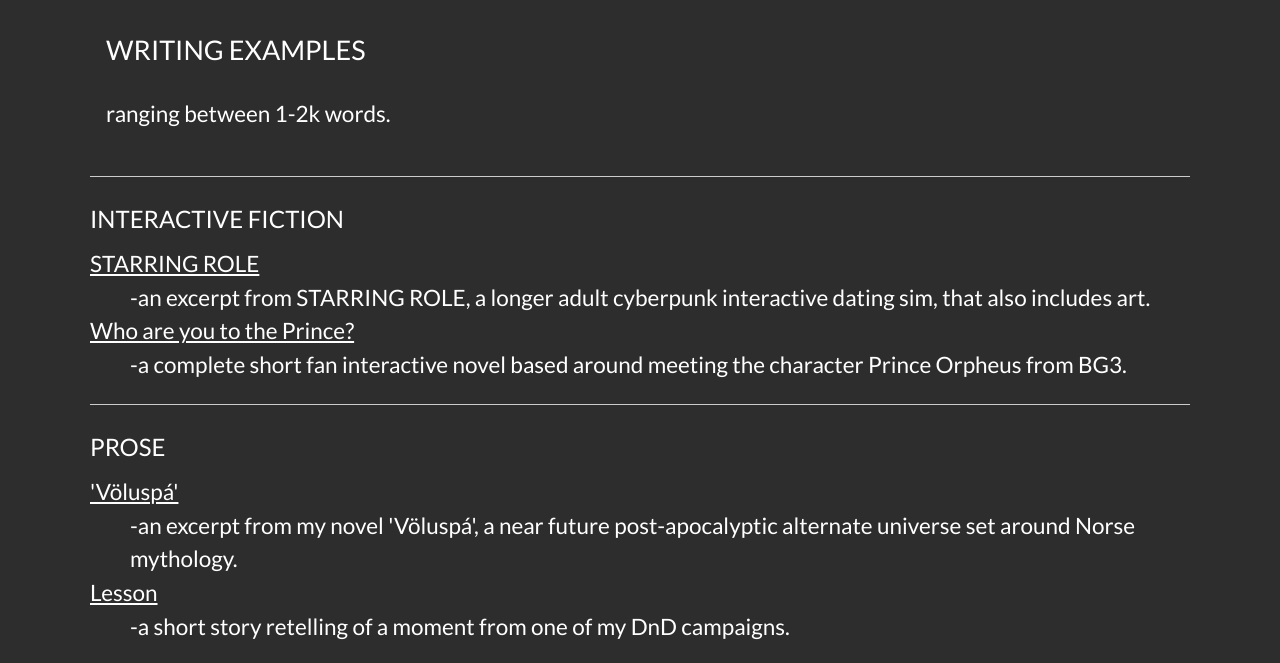
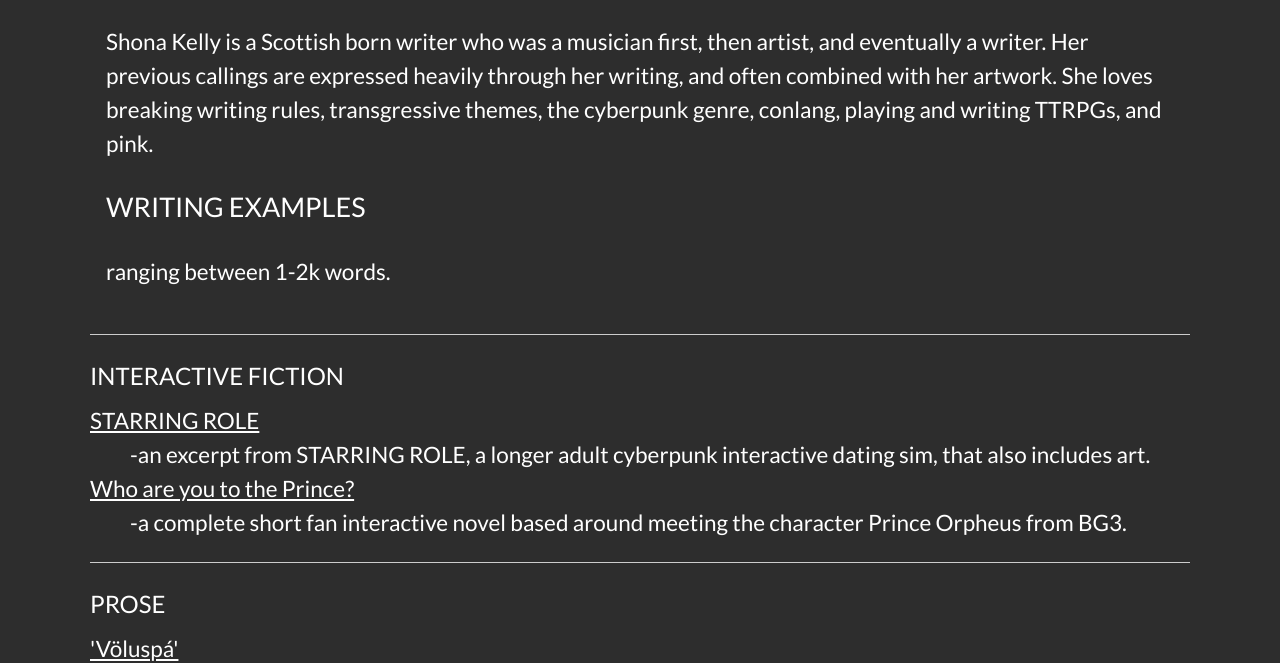
Before and after one commit to Desdimonda/portfolio, a plain HTML site: page index.html in a window 1280 px wide. Shown: the part 138-801 px from the top of the page. Drawn offline with nearby package versions, Linux system fonts and the light colour scheme.

Commit message:
Update index.html

```diff
--- a/index.html
+++ b/index.html
@@ -43,7 +43,7 @@
 
   <div class="w3-panel">
     <h1><b>SHONA KELLY</b></h1>
-    <pShona Kelly is a Scottish born writer who was a musician first, then artist, and eventually a writer. Her previous callings are expressed heavily through her writing, and often combined with her artwork. She loves breaking writing rules, transgressive themes, the cyberpunk genre, conlang, playing and writing TTRPGs, and pink.</p>
+    <p>Shona Kelly is a Scottish born writer who was a musician first, then artist, and eventually a writer. Her previous callings are expressed heavily through her writing, and often combined with her artwork. She loves breaking writing rules, transgressive themes, the cyberpunk genre, conlang, playing and writing TTRPGs, and pink.</p>
     <h2><p>WRITING EXAMPLES</p></h2>
     <p>ranging between 1-2k words.</p>
   </div>
```
